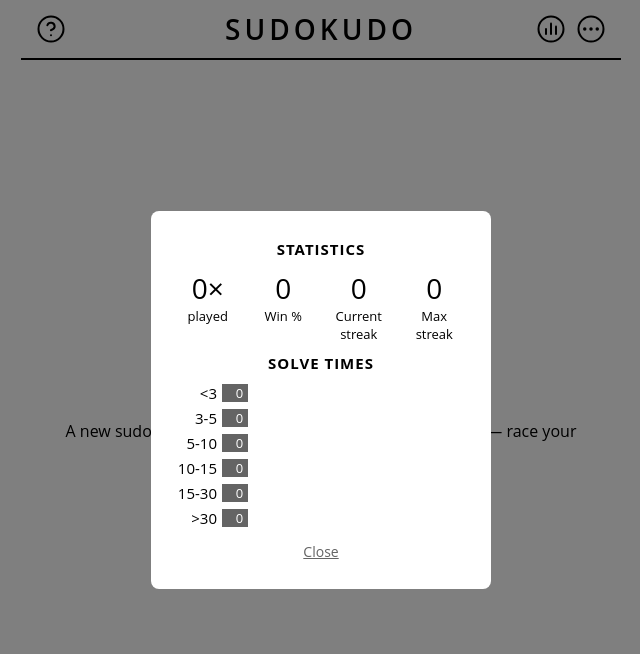
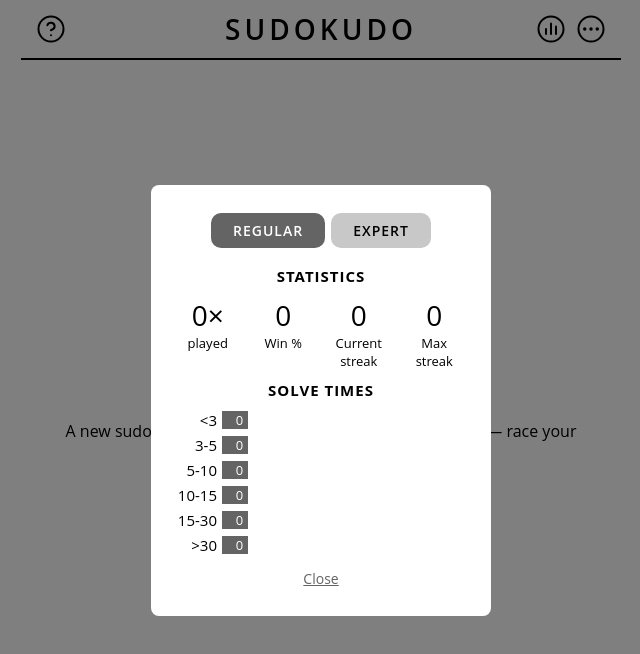
Before and after one commit to pingiun/sudokudo, a React (Vite) app: page / in a window 1280 px wide. Both pictures are taken after a click on the button 870 px from the left and 29 px from the top of the page. Shown: the top 654 px of the page, without its empty margins (319-959 px from the left). Built offline with nearby package versions, Linux system fonts and the light colour scheme.

Commit message:
Stats screen: per-mode tabs; rename the accessible mode to "Gewoon"/"Regular"
Co-Authored-By: Claude Fable 5 <noreply@anthropic.com>

```diff
--- a/src/App.tsx
+++ b/src/App.tsx
@@ -50,6 +50,8 @@ export function App() {
   const puzzle = useDailyPuzzle(today, mode, difficultyOverride, !preLaunch);
   const [showHelp, setShowHelp] = useState(false);
   const [showStats, setShowStats] = useState(false);
+  // The stats modal has its own mode tab, opening on the mode being played.
+  const [statsMode, setStatsMode] = useState<Mode>(mode);
   const [showSettings, setShowSettings] = useState(false);
   const [lang, setLang] = useState<Lang>(detectLang);
   const t = STRINGS[lang];
@@ -87,7 +89,10 @@ export function App() {
           <button
             className="icon-button"
             aria-label={t.statsLabel}
-            onClick={() => setShowStats(true)}
+            onClick={() => {
+              setStatsMode(mode);
+              setShowStats(true);
+            }}
           >
             <HeaderIcon>
               <circle cx="12" cy="12" r="10" />
@@ -147,7 +152,18 @@ export function App() {
       {showStats && (
         <div className="overlay" onClick={() => setShowStats(false)}>
           <div className="modal" onClick={(e) => e.stopPropagation()}>
-            <StatsSection mode={mode} highlightNumber={puzzle?.number} t={t} />
+            <div className="mode-switch in-modal">
+              {(["normal", "expert"] as const).map((m) => (
+                <button
+                  key={m}
+                  className={`mode-button${statsMode === m ? " active" : ""}`}
+                  onClick={() => setStatsMode(m)}
+                >
+                  {t.modes[m]}
+                </button>
+              ))}
+            </div>
+            <StatsSection mode={statsMode} highlightNumber={puzzle?.number} t={t} />
             <button className="close-link" onClick={() => setShowStats(false)}>
               {t.close}
             </button>
--- a/src/i18n.ts
+++ b/src/i18n.ts
@@ -57,7 +57,7 @@ const en: Strings = {
     medium: "Medium",
     hard: "Hard",
   },
-  modes: { normal: "Normal", expert: "Expert" },
+  modes: { normal: "Regular", expert: "Expert" },
   howToPlay: "How to play",
   helpText:
     "Fill the grid so every row, column and 3×3 box contains the digits 1–9 exactly once. " +
@@ -105,7 +105,7 @@ const nl: Strings = {
     medium: "Gemiddeld",
     hard: "Moeilijk",
   },
-  modes: { normal: "Normaal", expert: "Expert" },
+  modes: { normal: "Gewoon", expert: "Expert" },
   howToPlay: "Uitleg",
   helpText:
     "Vul het diagram zo in dat elke rij, kolom en elk 3×3-blok de cijfers 1–9 precies één keer bevat. " +
--- a/src/styles.css
+++ b/src/styles.css
@@ -135,6 +135,10 @@ body {
 .mode-button.active {
   background: var(--given-bg);
   color: #fff;
+}
+
+.mode-switch.in-modal {
+  padding: 0 0 4px;
 }
 
 /* Status row */
```
